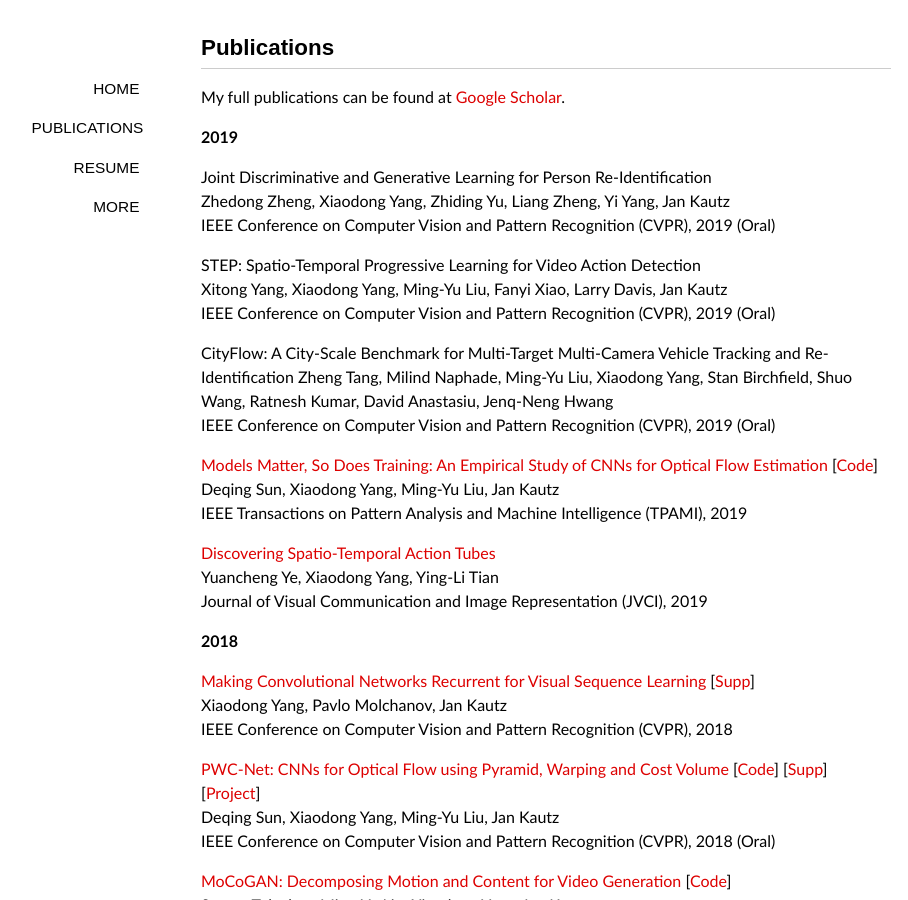
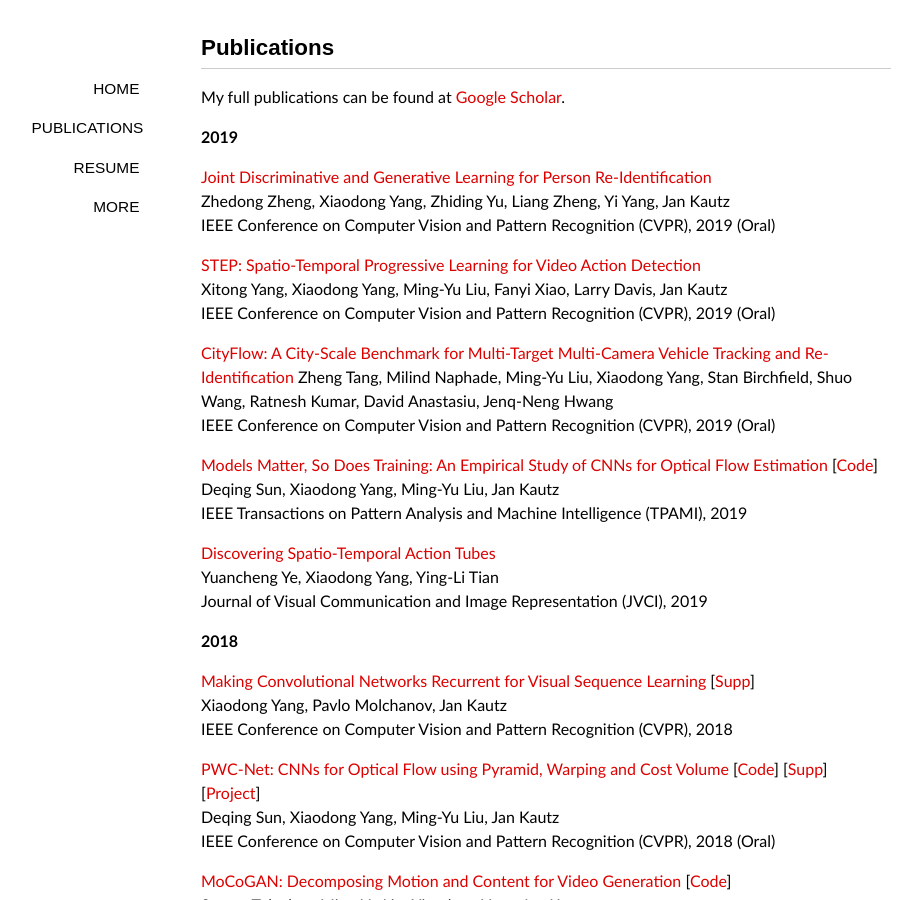
Before and after one commit to xiaodongyang/xiaodongyang.github.io, a Jekyll site: the page built from publications/index.md, in a window 1280 px wide and 900 px high. Shown: the whole window, without its empty margins (94-1002 px from the left). Built offline with Jekyll 4.4.1, drawn with Linux system fonts in a browser that asks for light colours; some web fonts are replaced; some of the changed lines change nothing that is shown.

Commit message:
Update index.md

```diff
--- a/publications/index.md
+++ b/publications/index.md
@@ -9,15 +9,15 @@
 
 **2019**
 
-Joint Discriminative and Generative Learning for Person Re-Identification
+[Joint Discriminative and Generative Learning for Person Re-Identification](/publications/papers/)
 Zhedong Zheng, Xiaodong Yang, Zhiding Yu, Liang Zheng, Yi Yang, Jan Kautz
 IEEE Conference on Computer Vision and Pattern Recognition (CVPR), 2019 (Oral)
 
-STEP: Spatio-Temporal Progressive Learning for Video Action Detection
+[STEP: Spatio-Temporal Progressive Learning for Video Action Detection](/publications/papers/)
 Xitong Yang, Xiaodong Yang, Ming-Yu Liu, Fanyi Xiao, Larry Davis, Jan Kautz
 IEEE Conference on Computer Vision and Pattern Recognition (CVPR), 2019 (Oral)
 
-CityFlow: A City-Scale Benchmark for Multi-Target Multi-Camera Vehicle Tracking and Re-Identification
+[CityFlow: A City-Scale Benchmark for Multi-Target Multi-Camera Vehicle Tracking and Re-Identification](/publications/papers/)
 Zheng Tang, Milind Naphade, Ming-Yu Liu, Xiaodong Yang, Stan Birchfield, Shuo Wang, Ratnesh Kumar, David Anastasiu, Jenq-Neng Hwang
 IEEE Conference on Computer Vision and Pattern Recognition (CVPR), 2019 (Oral)
 
```
